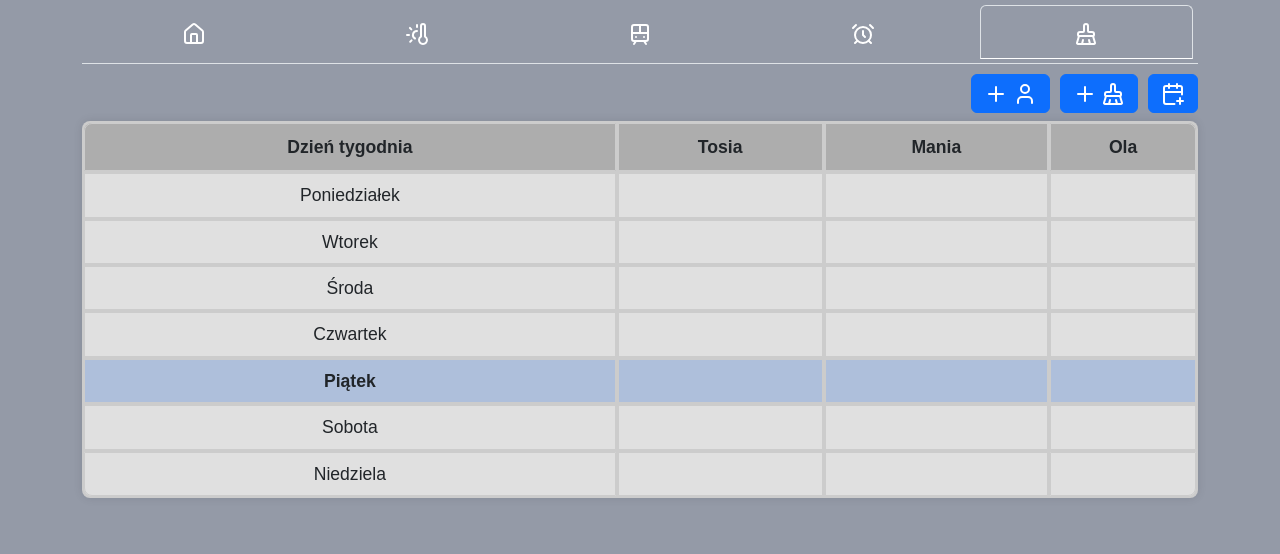
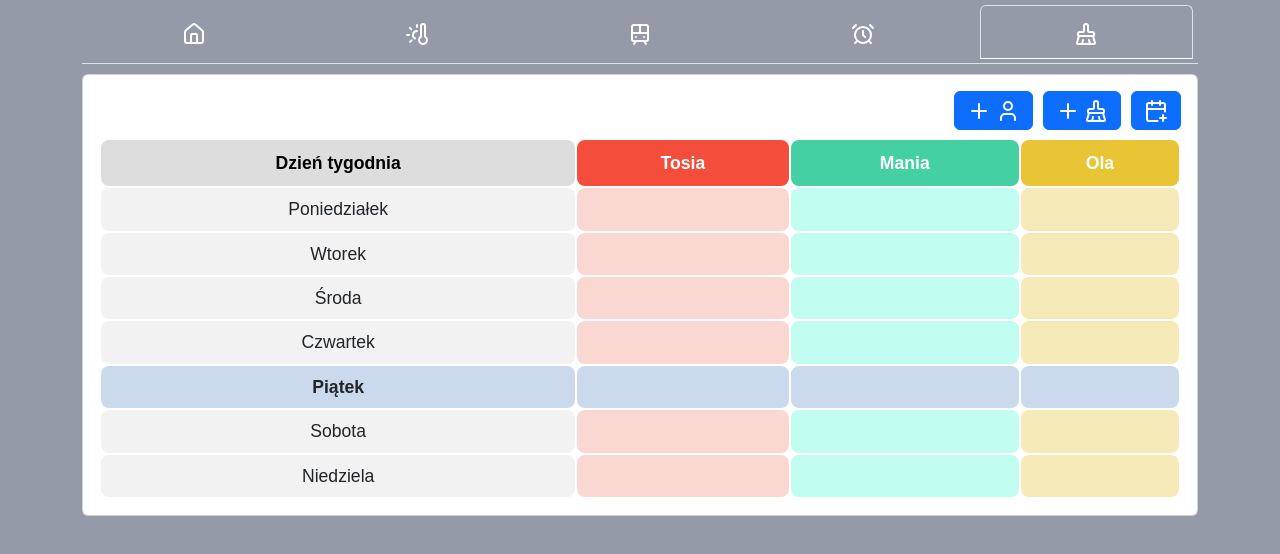
Before and after one commit to cagaragrzegorz/home-app, a React (Create React App) app: page / in a window 1280 px wide. Both pictures are taken after a click on the tab 1086 px from the left and 32 px from the top of the page. Shown: the top 554 px of the page. Built offline with nearby package versions, Linux system fonts and the light colour scheme.

Commit message:
*refactoring duty table *better look *more bootstrap

```diff
--- a/src/tabs/dutyTable/DutyTable.css
+++ /dev/null
@@ -1,16 +0,0 @@
-th:first-of-type {
-    border-top-left-radius: 8px;
-}
-th:last-of-type {
-    border-top-right-radius: 8px;
-}
-tr:last-of-type td:first-of-type {
-    border-bottom-left-radius: 8px;
-}
-tr:last-of-type td:last-of-type {
-    border-bottom-right-radius: 8px;
-}
-
-table {
-    border-radius: 8px;
-}
--- a/src/tabs/dutyTable/DutyTable.tsx
+++ b/src/tabs/dutyTable/DutyTable.tsx
@@ -1,9 +1,9 @@
 import React, {useEffect, useState} from 'react';
-import {Button, Modal, Form, Container, Row} from "react-bootstrap";
+import {Button, Modal, Form, Container, Row, Card} from "react-bootstrap";
 import {BrushCleaning, CalendarPlus, Eraser, Plus, User} from "lucide-react";
 import {toast, ToastContainer} from "react-toastify";
-import './DutyTable.css';
 import {Weekday} from "../../types/types";
+import styled from "styled-components";
 
 type Duty = {
     [key: string]: string[];
@@ -52,7 +52,7 @@ const initialDutiesList = [
 ]
 
 export const DutyTable: React.FC = () => {
-    const today = getCurrentWeekday();
+    const today: Weekday = getCurrentWeekday();
     const [dutiesTable, setDutiesTable] = useState<DutiesByDay>(() => {
         const savedDuties = localStorage.getItem('dutiesTable');
         return savedDuties ? JSON.parse(savedDuties) : dutiesByDay;
@@ -162,7 +162,9 @@ export const DutyTable: React.FC = () => {
 
     return (
         <Container style={{padding: 0, fontFamily: 'Arial, sans-serif'}}>
-            <div className="flex-row-reverse mb-2" style={{textAlign: 'right'}}>
+            <Card>
+                <Card.Body>
+                    <div style={{textAlign: 'right', marginBottom: ".5rem"}}>
                         <Button onClick={() => setShowAddPersonModal(true)} style={{marginRight: '10px'}}>
                             <Plus size={24}/> <User size={24}/>
                         </Button>
@@ -173,44 +175,32 @@ export const DutyTable: React.FC = () => {
                             <CalendarPlus size={24}/>
                         </Button>
                     </div>
-            <table style={{
-                borderCollapse: 'separate', width: '100%', boxShadow: '0 0 10px rgba(0,0,0,0.1)',
-                backgroundColor: '#ccc',
-                fontSize: '1.1rem'
-            }}>
+                    <StyledTable>
                         <thead>
-                <tr style={{backgroundColor: '#adadad'}}>
-                    <th style={{border: '1px solid #ccc', padding: '10px'}}>Dzień tygodnia</th>
+                        <tr>
+                            <StyledTH $backgroundColor="weekday">Dzień tygodnia</StyledTH>
                             {kids.map((kid) => (
-                        <th key={kid} style={{border: '1px solid #ccc', padding: '5px'}}>{kid}</th>
+                                <StyledTH key={kid} $backgroundColor={kid}>{kid}</StyledTH>
                             ))}
                         </tr>
                         </thead>
                         <tbody>
                         {weekdays.map((day) => (
-                    <tr key={day} style={{backgroundColor: day === today ? '#aebfdb' : '#e0e0e0'}}>
-                        <td style={{
-                            border: '1px solid #ccc',
-                            padding: '8px',
-                            fontWeight: day === today ? 'bold' : 'normal'
-                        }}>{day}</td>
+                            <tr key={day}>
+                                <StyledTD $backgroundColor="weekday" $isToday={day === today}>{day}</StyledTD>
                                 {kids.map((kid) => (
-                            <td key={kid} style={{
-                                border: '1px solid #ccc',
-                                padding: '8px',
-                                fontWeight: day === today ? 'bold' : 'normal'
-                            }}>
-                                <ul style={{margin: 0, paddingLeft: '0', listStyleType: "none"}}>
+                                    <StyledTD key={kid} $backgroundColor={kid} $isToday={day === today}>
+                                        <StyledUL>
                                             {dutiesTable[day][kid].map((duty, index) => (
-                                        <li key={index} style={{textDecoration: "underline"}}>{duty}</li>
+                                                <StyledLI key={index}>{duty}</StyledLI>
                                             ))}
-                                </ul>
-                            </td>
+                                        </StyledUL>
+                                    </StyledTD>
                                 ))}
                             </tr>
                         ))}
                         </tbody>
-            </table>
+                    </StyledTable>
 
                     {/*Add Person Modal*/}
                     <Modal show={showAddPersonModal} onHide={() => setShowAddPersonModal(false)} centered>
@@ -372,6 +362,63 @@ export const DutyTable: React.FC = () => {
                         pauseOnHover
                         theme="light"
                     />
+                </Card.Body>
+            </Card>
         </Container>
     );
 };
+
+const StyledTable = styled.table`
+    border-collapse: separate;
+    width: 100%;
+    font-size: 1.1rem;
+`;
+
+const StyledTH = styled.th<{ $backgroundColor: string }>`
+    background-color: ${props => {
+        switch (props.$backgroundColor) {
+            case 'weekday':
+                return '#dddddd';
+            case 'Tosia':
+                return '#f44d3c';
+            case 'Mania':
+                return '#45d0a3';
+            case 'Ola':
+                return '#e9c434';
+            default:
+                return '#dddddd';
+        }
+    }};
+    color: ${props => (props.$backgroundColor === 'weekday' ? 'black' : 'white')};
+    padding: 10px;
+    border-radius: 8px;
+`;
+
+const StyledTD = styled.td<{ $backgroundColor: string; $isToday?: boolean }>`
+    background-color: ${props => {
+        switch (props.$backgroundColor) {
+            case 'weekday':
+                return props.$isToday ? '#cbd9ed': '#f2f2f2';
+            case 'Tosia':
+                return props.$isToday ? '#cbd9ed': '#fbd7d2';
+            case 'Mania':
+                return props.$isToday ? '#cbd9ed': '#c2fdf2';
+            case 'Ola':
+                return props.$isToday ? '#cbd9ed': '#f6ebb8';
+            default:
+                return props.$isToday ? '#cbd9ed': '#f2f2f2';
+        }
+    }};
+    font-weight: ${props => ( props.$isToday? 'bold' : 'normal')};
+    padding: 8px;
+    border-radius: 8px;
+`;
+
+const StyledUL = styled.ul`
+    margin: 0;
+    padding-left: 0;
+    list-style-type: none
+`;
+const StyledLI = styled.li`
+    text-decoration: underline;
+`;
```
Lines whose indentation alone changed are shown as unchanged.
